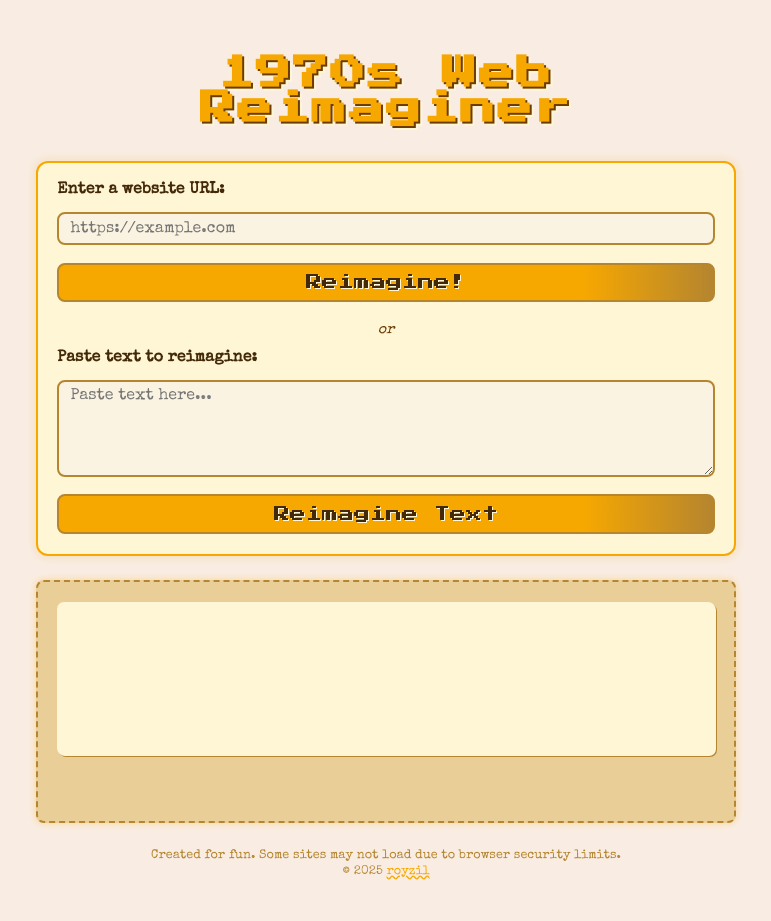
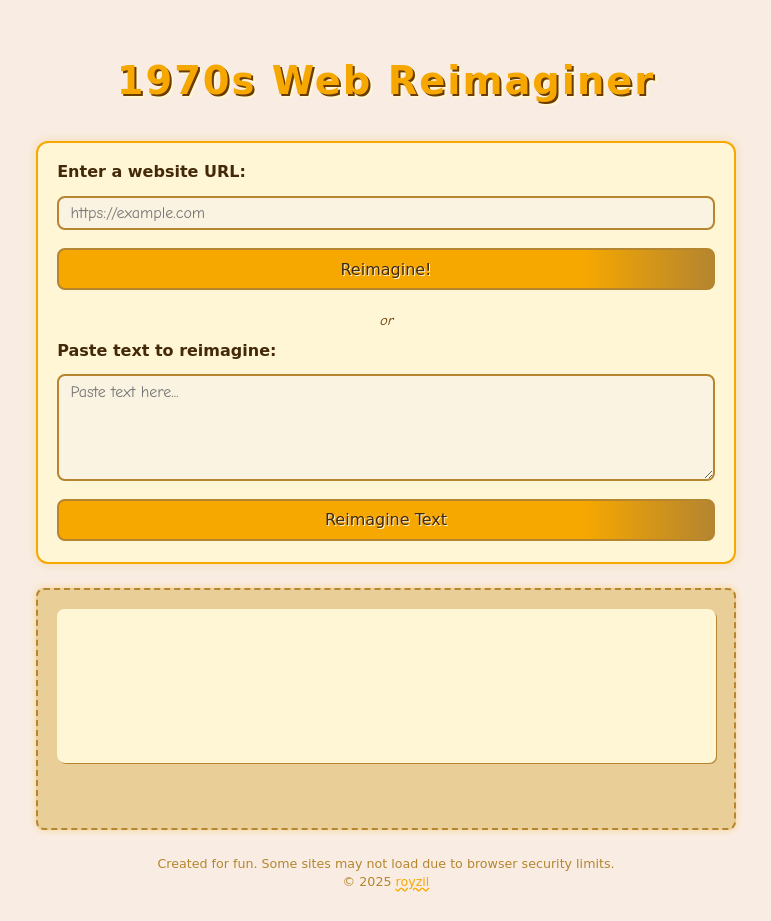
Before and after one commit to royzil/1970s-websites, a plain HTML site: page index.html in a window 1280 px wide. Shown: the whole page, without its empty margins (254-1025 px from the left). Drawn offline with nearby package versions, Linux system fonts and the light colour scheme.

Commit message:
Update style.css

```diff
--- a/style.css
+++ b/style.css
@@ -1,7 +1,7 @@
 body {
   background: #f9ede3;
   color: #432907;
-  font-family: 'Special Elite', 'Courier New', Courier, monospace;
+  font-family: 'Carter One', 'Comic Sans MS', 'Comic Sans', cursive, sans-serif;
   margin: 0;
   padding: 0;
   min-height: 100vh;
@@ -14,8 +14,8 @@ main {
 }
 
 h1 {
-  font-family: 'Press Start 2P', 'Special Elite', monospace;
-  font-size: 2.2em;
+  font-family: 'Monoton', cursive;
+  font-size: 2.4em;
   color: #f7a800;
   text-align: center;
   margin-bottom: 1em;
@@ -39,10 +39,11 @@ label {
   font-weight: bold;
   color: #432907;
   margin-bottom: 0.3em;
+  font-family: 'Carter One', cursive, sans-serif;
 }
 
 input[type="url"], textarea {
-  font-family: inherit;
+  font-family: 'Carter One', 'Comic Sans MS', cursive, sans-serif;
   font-size: 1em;
   padding: 0.4em 0.7em;
   border: 2px solid #b5852f;
@@ -56,7 +57,7 @@ input[type="url"], textarea {
 button {
   background: linear-gradient(90deg, #f7a800 80%, #b5852f 100%);
   color: #432907;
-  font-family: 'Press Start 2P', monospace;
+  font-family: 'Carter One', cursive, sans-serif;
   font-size: 1em;
   border: 2px solid #b5852f;
   border-radius: 8px;
@@ -90,7 +91,7 @@ button:hover {
 }
 
 .retro {
-  font-family: 'Special Elite', 'Courier New', Courier, monospace;
+  font-family: 'Carter One', 'Comic Sans MS', cursive, sans-serif;
   font-size: 1.05em;
   line-height: 1.6;
   color: #1e1608;
@@ -103,15 +104,17 @@ button:hover {
   overflow-x: auto;
 }
 
+/* Retro headings */
 .retro h1, .retro h2, .retro h3, .retro h4 {
-  font-family: 'Press Start 2P', 'Special Elite', monospace;
+  font-family: 'Monoton', cursive;
   color: #f7a800;
   background: none;
   border-bottom: 2px dotted #b5852f;
   margin-top: 1em;
   margin-bottom: 0.4em;
   padding-bottom: 0.1em;
-  text-shadow: 1px 1px 0 #fff6d6;
+  text-shadow: 1px 1px 0 #fff6d6, 2px 2px 0 #b5852f;
+  letter-spacing: 2px;
 }
 
 .retro a {
@@ -136,8 +139,9 @@ footer {
   color: #b5852f;
   margin-top: 1.5em;
   font-size: 0.95em;
+  font-family: 'Carter One', cursive, sans-serif;
 }
 footer a {
   color: #f7a800;
   text-decoration: underline wavy;
-  }
+}
```
